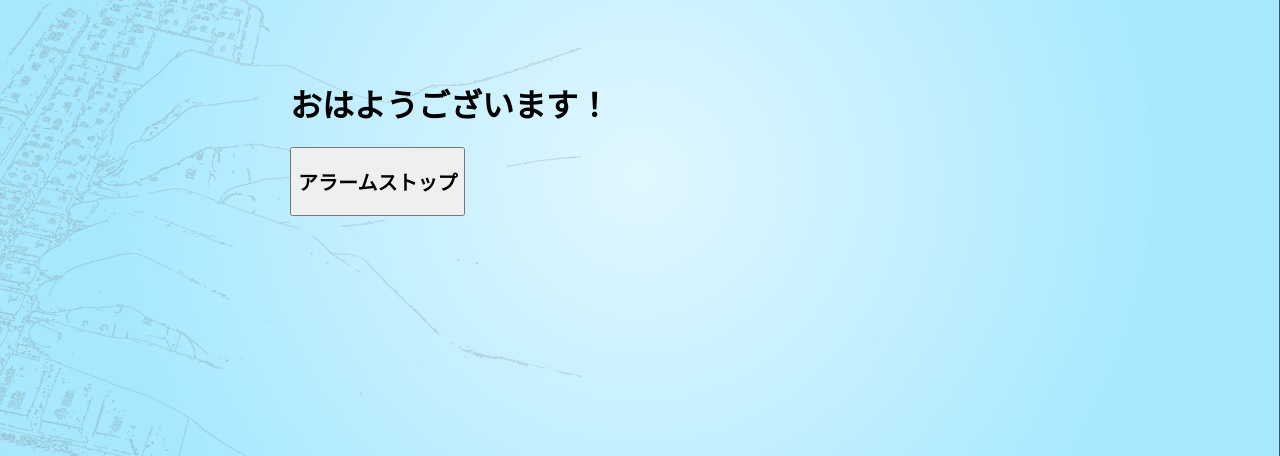
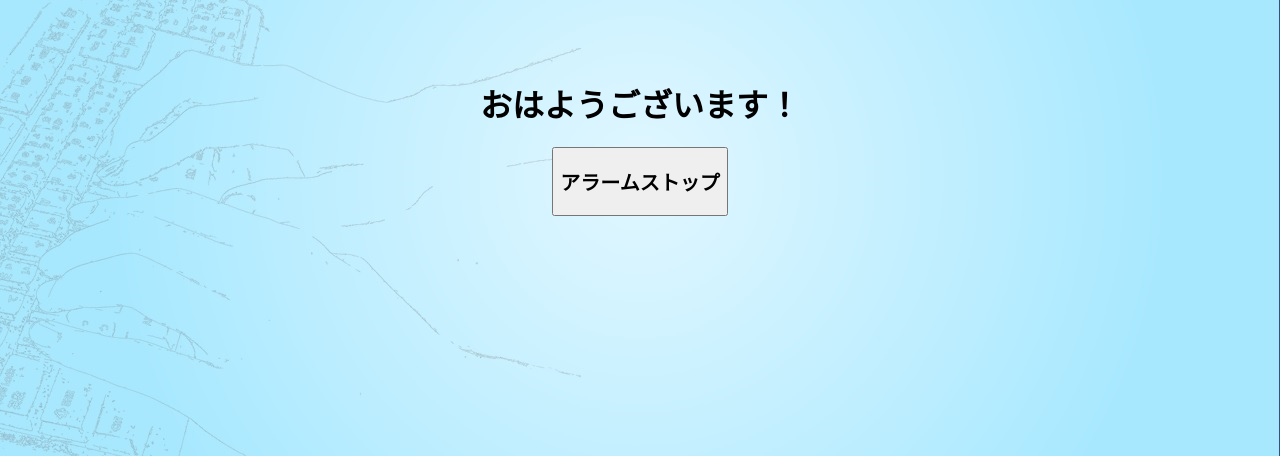
Before and after one commit to bisnii/hacku, a Flask app: page /alarm_stop in a window 1280 px wide. Shown: the part 80-536 px from the top of the page. Run offline with Flask 2, Linux system fonts and the light colour scheme.

Commit message:
update #34 HTML, CSS, JSを微調整

```diff
--- a/static/css/index.css
+++ b/static/css/index.css
@@ -110,6 +110,7 @@ form
 .work_status,
 .detail_setting {
     text-align: center;
+    margin-bottom: 20px;
 }
 
 #work_status_button,
@@ -149,3 +150,7 @@ footer {
     text-align: center;
     font-size: 10px;
 }
+
+#alarm_stop_content {
+    text-align: center;
+}
--- a/static/scripts/alarm.js
+++ b/static/scripts/alarm.js
@@ -232,12 +232,11 @@ document.addEventListener('DOMContentLoaded', function() {
     // プッシュ通知
     function pushNotificaton(){
         sec++;
-        console.log(sec);
         if (workStatusButton.textContent === '退席中' || break_value === "しない"){
             noticeFlag = false;
             sec = 0;
         }
-        if(sec >= 10 && noticeFlag==true && break_value === "する"){
+        if(sec >= 60 && noticeFlag==true && break_value === "する"){
             sec = 0;
             Push.create('お疲れ様です！', {
                 body: '作業開始から2時間です。そろそろ休憩しましょう！',
--- a/templates/alarm_stop.html
+++ b/templates/alarm_stop.html
@@ -13,7 +13,7 @@
             <h2 class="title"><a href="/typing">Reboot sleeper</a></a></h2>
         </div>
     </header>
-    <div class="entire">
+    <div id="alarm_stop_content" class="entire">
         <h1>おはようございます！</h1>
         <button id="alarm_stop_button"><h2>アラームストップ</h2></button>
     </div>
--- a/templates/index.html
+++ b/templates/index.html
@@ -74,7 +74,7 @@
     </div>
 
     <dialog id="setting">
-        <p>詳細設定</p>
+        <h3>詳細設定</h3>
         <p>休憩通知<br>
             <form id="break_setting">
                 <input type="radio" name="q1" value="する" checked> する
```
